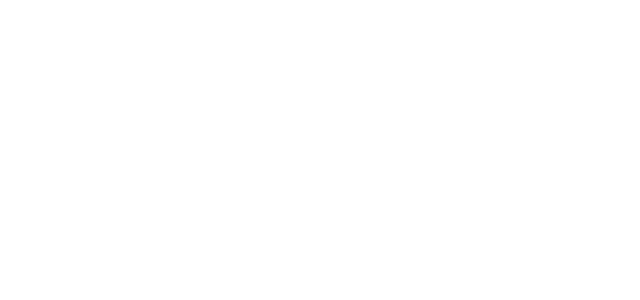
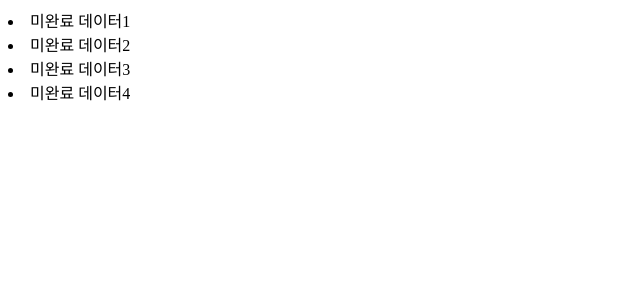
Before and after one commit to team-hikers/Client, a React (Create React App) app: page / in a window 1280 px wide. Shown: the top 300 px of the page, without its empty margins (0-640 px from the left). Built offline with nearby package versions, Linux system fonts and the light colour scheme.

Commit message:
[feat] todo 데이터 보여주기 구현

```diff
--- a/src/App.tsx
+++ b/src/App.tsx
@@ -1,6 +1,8 @@
+import Todo from "./pages/Todo";
+
 function App() {
   return (
-    <></>
+    <><Todo></Todo></>
   );
 }
 
--- a/src/components/TodoItem.tsx
+++ b/src/components/TodoItem.tsx
@@ -1,6 +1,15 @@
-const TodoItem = () => {
+type Props = {
+  id: number;
+  contents: string;
+  isComplete: boolean;
+};
 
-  return <></>
-}
+const TodoItem = ({ id, contents, isComplete }: Props) => {
+  return (
+    <li>
+      {isComplete ? '완료' : '미완료'} {contents}
+    </li>
+  );
+};
 
-export default TodoItem
+export default TodoItem;
--- a/src/components/TodoList.tsx
+++ b/src/components/TodoList.tsx
@@ -1,6 +1,15 @@
+import todos from '../dummys/todos.json';
+import { Todo } from '../type';
+import TodoItem from './TodoItem';
+
 const TodoList = () => {
+  return (
+    <>
+      {todos.map(({ id, contents, isComplete }: Todo) => (
+        <TodoItem key={id} id={id} contents={contents} isComplete={isComplete} />
+      ))}
+    </>
+  );
+};
 
-  return <></>
-}
-
-export default TodoList
+export default TodoList;
--- a/src/pages/Todo.tsx
+++ b/src/pages/Todo.tsx
@@ -1,5 +1,11 @@
+import TodoList from '../components/TodoList';
+
 const Todo = () => {
-  return <></>
-}
+  return (
+    <>
+      <TodoList />
+    </>
+  );
+};
 
-export default Todo
+export default Todo;
```
